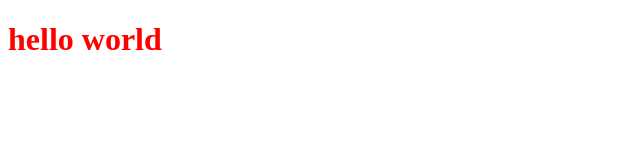
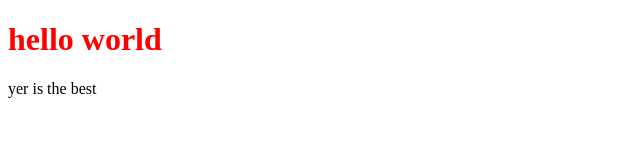
Before and after one commit to yermasog/Find-a-National-Park-app, a plain HTML site: page index.html in a window 1280 px wide. Shown: the whole page, without its empty margins (0-640 px from the left). Drawn offline with nearby package versions, Linux system fonts and the light colour scheme.

Commit message:
added text to html

```diff
--- a/index.html
+++ b/index.html
@@ -10,5 +10,6 @@
     <h1>hello world</h1>
     <script src="https://cdnjs.cloudflare.com/ajax/libs/jquery/3.2.1/jquery.min.js"></script>
     <script src="Assets/JS/script.js"></script>
+ yer is the best
 </body>
 </html>
```
